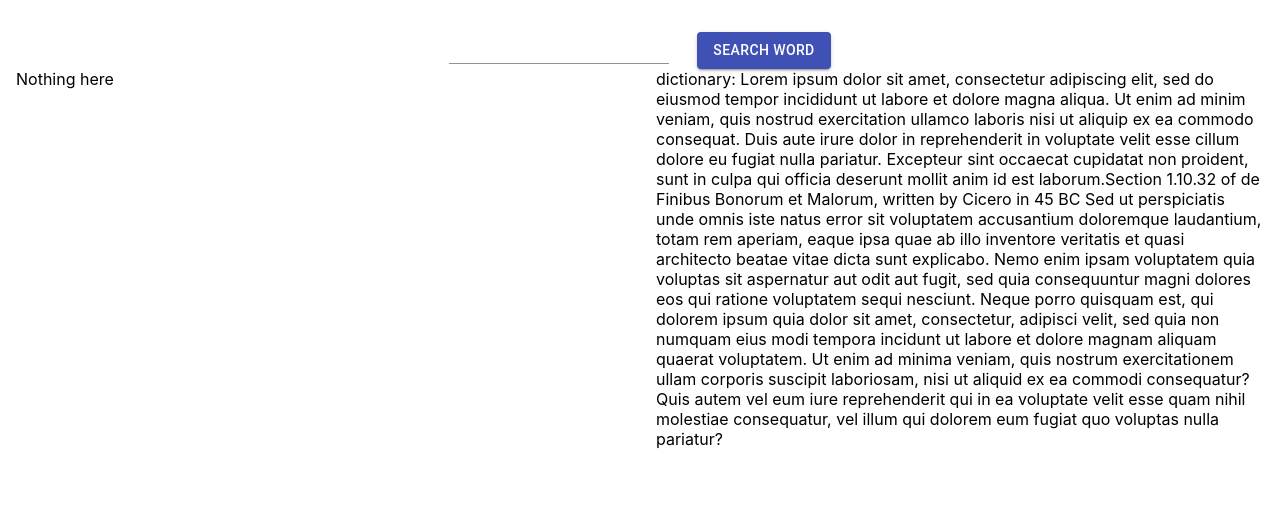
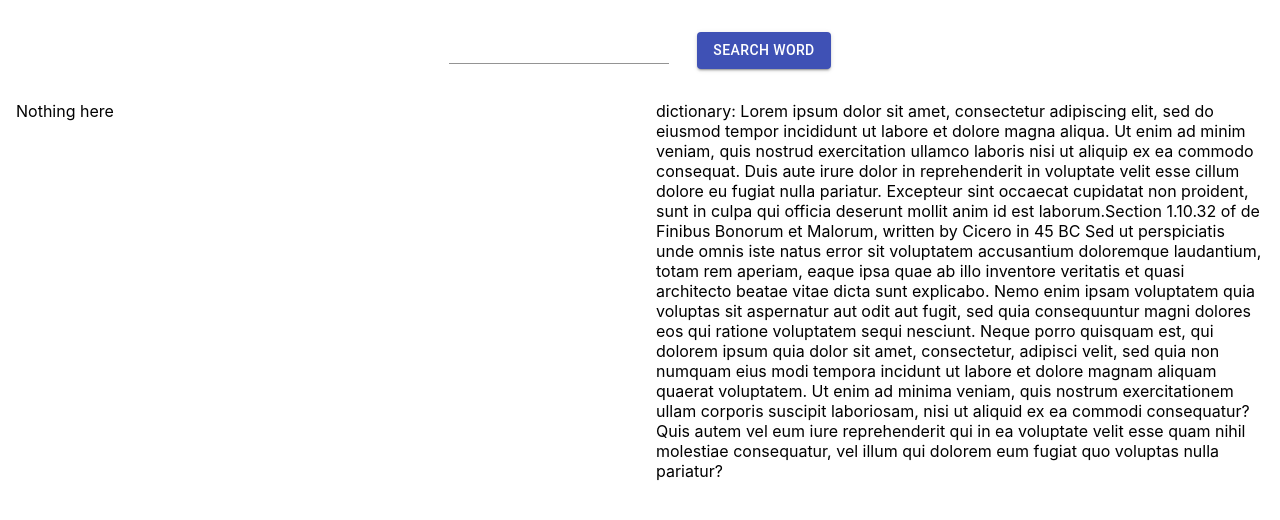
Before and after one commit to izli/justDictionary, a React (Create React App) app: page / in a window 1280 px wide. Shown: the top 520 px of the page. Built offline with nearby package versions, Linux system fonts and the light colour scheme.

Commit message:
Set margin

```diff
--- a/src/SearchResults.js
+++ b/src/SearchResults.js
@@ -7,6 +7,7 @@ import { PrintThesaurus } from './PrintThesaurus';
 const createStyles = makeStyles(() => ({
   container: {
     display: 'flex',
+    marginTop: '2em',
   },
   subContainer: {
     flexBasis: '0',
```
